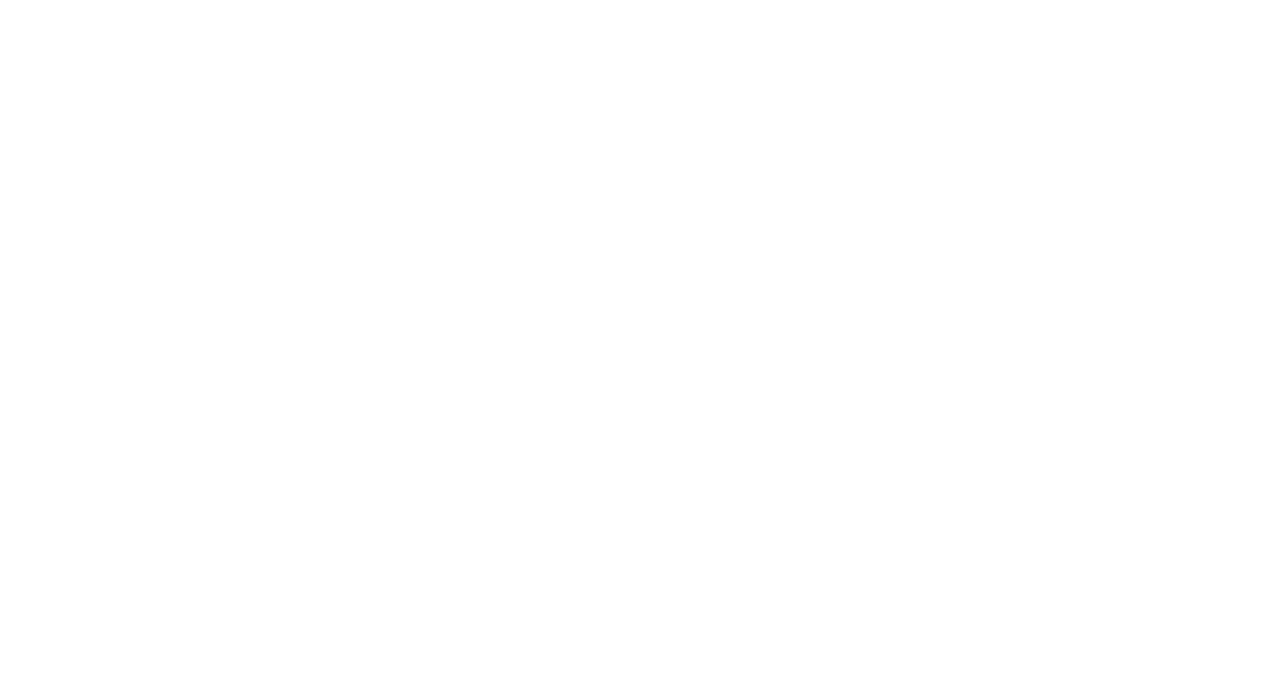
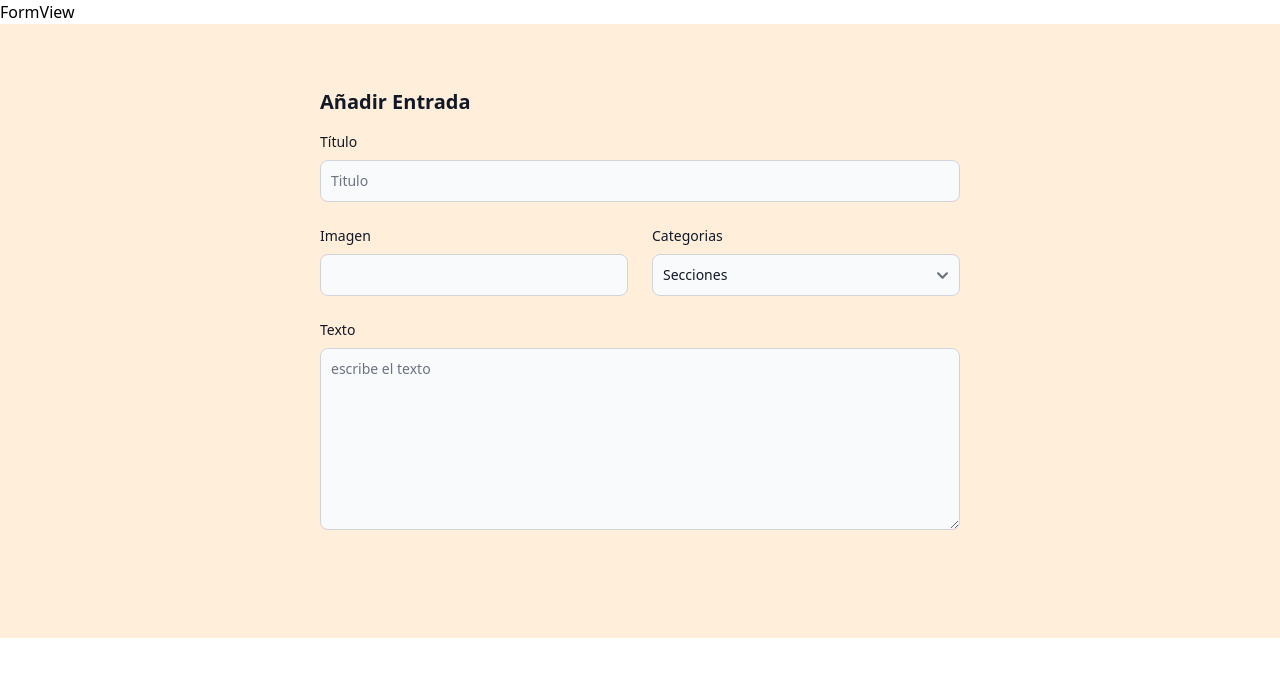
Before and after one commit to Vila71/P_personal_Blog_Frontend, a React (Vite) app: page /formview in a window 1280 px wide. Before the commit this address had no page. Shown: the top 676 px of the page. Built offline with nearby package versions, Linux system fonts and the light colour scheme; the HTML template or start-up script is replaced by a standard one.

Commit message:
create form

```diff
--- /dev/null
+++ b/src/components/molecules/Card.jsx
@@ -0,0 +1,21 @@
+import React from 'react';
+
+const Card = ({ imageValue, titleValue, bodyValue }) => {
+  return (
+    <div className="max-w-sm bg-white border border-gray-200 rounded-lg shadow dark:bg-gray-800 dark:border-gray-700">
+      <img className="rounded-t-lg w-full" src={imageValue} alt="Article" />
+      <div className="p-5">
+        <h5 className="mb-2 text-2xl font-bold tracking-tight text-gray-900 dark:text-white">{titleValue}</h5>
+        <p className="mb-3 font-normal text-gray-700 dark:text-gray-400">{bodyValue}</p>
+        <a href="#" className="inline-flex items-center px-3 py-2 text-sm font-medium text-center text-white bg-black rounded-lg hover:bg-blue-800 focus:ring-4 focus:outline-none focus:ring-blue-300 dark:bg-blue-600 dark:hover:bg-blue-700 dark:focus:ring-blue-800">
+          Read more
+          <svg className="rtl:rotate-180 w-3.5 h-3.5 ms-2" aria-hidden="true" xmlns="http://www.w3.org/2000/svg" fill="none" viewBox="0 0 14 10">
+            <path stroke="currentColor" strokeLinecap="round" strokeLinejoin="round" strokeWidth="2" d="M1 5h12m0 0L9 1m4 4L9 9"/>
+          </svg>
+        </a>
+      </div>
+    </div>
+  );
+}
+
+export default Card;
--- a/src/components/molecules/Footer.jsx
+++ b/src/components/molecules/Footer.jsx
@@ -1,39 +1,32 @@
-import React from 'react'
+import React from 'react';
 import { Link } from 'react-router-dom';
 
 const Footer = () => {
   return (
-
-
-<footer class="bg-beis rounded-lg shadow dark:bg-gray-900 ">
-    <div class="w-full max-w-screen-xl mx-auto p-4 md:py-8">
-        <div class="sm:flex sm:items-center sm:justify-between">
-            <a href="https://flowbite.com/" class="flex items-center mb-4 sm:mb-0 space-x-3 rtl:space-x-reverse">
-                <img src="src\assets\images\B(1) 1.png" class="h-16" alt="Flowbite Logo" />
-
-            </a>
-            <ul class="flex flex-wrap items-center mb-6 text-sm font-medium text-gray-500 sm:mb-0 dark:text-gray-400">
+    <footer className="bg-beis rounded-lg shadow dark:bg-gray-900 flex items-center justify-center w-full fixed bottom-0 inset-x-0 p-0 m-0">
+      <div className="w-full max-w-screen-xl mx-auto p-4 md:py-8">
+        <div className="md:flex sm:items-center sm:justify-between">
+          <Link to="https://flowbite.com/" className="flex items-center mb-4 sm:mb-0 space-x-3 rtl:space-x-reverse">
+            <img src="src\assets\images\B(1) 1.png" className="h-16" alt="Flowbite Logo" />
+          </Link>
+          <ul className="flex flex-wrap items-center mb-6 text-sm font-medium text-gray-500 sm:mb-0 dark:text-gray-400">
             <li>
-                    <a href="#" class="hover:underline me-4 md:me-6">Aviso Legal</a>
+              <Link to="#" className="hover:underline me-4 md:me-6">Aviso Legal</Link>
             </li>
             <li>
-                    <a href="#" class="hover:underline me-4 md:me-6">Aviso</a>
+              <Link to="#" className="hover:underline me-4 md:me-6">Aviso</Link>
             </li>
             <li>
-                    <a href="#" class="hover:underline me-4 md:me-6">politica de Privacidad</a>
+              <Link to="#" className="hover:underline me-4 md:me-6">Política de Privacidad</Link>
             </li>
             <li>
-                    <a href="#" class="hover:underline">Contacto</a>
+              <Link to="#" className="hover:underline">Contacto</Link>
             </li>
           </ul>
         </div>
-
-
       </div>
     </footer>
+  );
+};
 
-
-  )
-}
-
-export default Footer
+export default Footer;
--- /dev/null
+++ b/src/components/molecules/Form.jsx
@@ -0,0 +1,44 @@
+import React from 'react';
+
+const AddProductForm = () => {
+  return (
+    <section className="bg-beis dark:bg-gray-900">
+      <div className="py-8 px-4 mx-auto max-w-2xl lg:py-16">
+        <h2 className="mb-4 text-xl font-bold text-gray-900 dark:text-white">Añadir Entrada</h2>
+        <form action="#">
+          <div className="grid gap-4 sm:grid-cols-2 sm:gap-6">
+            <div className="sm:col-span-2">
+              <label htmlFor="name" className="block mb-2 text-sm font-medium text-gray-900 dark:text-white">Título</label>
+              <input type="text" name="name" id="name" className="bg-gray-50 border border-gray-300 text-gray-900 text-sm rounded-lg focus:ring-primary-600 focus:border-primary-600 block w-full p-2.5 dark:bg-gray-700 dark:border-gray-600 dark:placeholder-gray-400 dark:text-white dark:focus:ring-primary-500 dark:focus:border-primary-500" placeholder="Titulo" required />
+            </div>
+            <div className="w-full">
+              <label htmlFor="brand" className="block mb-2 text-sm font-medium text-gray-900 dark:text-white">Imagen</label>
+              <input type="text" name="brand" id="brand" className="bg-gray-50 border border-gray-300 text-gray-900 text-sm rounded-lg focus:ring-primary-600 focus:border-primary-600 block w-full p-2.5 dark:bg-gray-700 dark:border-gray-600 dark:placeholder-gray-400 dark:text-white dark:focus:ring-primary-500 dark:focus:border-primary-500" placeholder="" required />
+            </div>
+
+            <div>
+              <label htmlFor="category" className="block mb-2 text-sm font-medium text-gray-900 dark:text-white">Categorias</label>
+              <select id="category" className="bg-gray-50 border border-gray-300 text-gray-900 text-sm rounded-lg focus:ring-primary-500 focus:border-primary-500 block w-full p-2.5 dark:bg-gray-700 dark:border-gray-600 dark:placeholder-gray-400 dark:text-white dark:focus:ring-primary-500 dark:focus:border-primary-500">
+                <option defaultValue>Secciones</option>
+                <option value="TV">Conóceme</option>
+                <option value="PC">salud</option>
+                <option value="GA">Nutrición</option>
+                <option value="PH">Autocuidado</option>
+              </select>
+            </div>
+
+            <div className="sm:col-span-2">
+              <label htmlFor="description" className="block mb-2 text-sm font-medium text-gray-900 dark:text-white">Texto</label>
+              <textarea id="description" rows="8" className="block p-2.5 w-full text-sm text-gray-900 bg-gray-50 rounded-lg border border-gray-300 focus:ring-primary-500 focus:border-primary-500 dark:bg-gray-700 dark:border-gray-600 dark:placeholder-gray-400 dark:text-white dark:focus:ring-primary-500 dark:focus:border-primary-500" placeholder="escribe el texto" />
+            </div>
+          </div>
+          <button type="submit" className="inline-flex items-center px-5 py-2.5 mt-4 sm:mt-6 text-sm font-medium text-center text-white bg-primary-700 rounded-lg focus:ring-4 focus:ring-primary-200 dark:focus:ring-primary-900 hover:bg-primary-800">
+
+          </button>
+        </form>
+      </div>
+    </section>
+  );
+}
+
+export default AddProductForm;
--- a/src/components/molecules/Navbar.jsx
+++ b/src/components/molecules/Navbar.jsx
@@ -34,6 +34,9 @@
         <li>
           <a href="#" class="block py-2 px-3 text-gray-900 rounded hover:bg-gray-100 md:hover:bg-transparent md:border-0 md:hover:text-blue-700 md:p-0 dark:text-white md:dark:hover:text-blue-500 dark:hover:bg-gray-700 dark:hover:text-white md:dark:hover:bg-transparent">Autocuidado</a>
         </li>
+        <li>
+          <a href="#" class="block py-2 px-3 text-gray-900 rounded hover:bg-gray-100 md:hover:bg-transparent md:border-0 md:hover:text-blue-700 md:p-0 dark:text-white md:dark:hover:text-blue-500 dark:hover:bg-gray-700 dark:hover:text-white md:dark:hover:bg-transparent">Nueva Entrada</a>
+        </li>
       </ul>
     </div>
   </div>
--- /dev/null
+++ b/src/components/views/FormView.jsx
@@ -0,0 +1,14 @@
+// FormView.jsx
+import React from 'react';
+import AddProductForm from '../molecules/Form'; // Importa el formulario AddProductForm
+
+const FormView = () => {
+  return (
+    <div>
+      <h1>FormView</h1>
+      <AddProductForm /> {/* Renderiza el formulario dentro de FormView */}
+    </div>
+  );
+}
+
+export default FormView;
--- a/src/components/views/Home.jsx
+++ b/src/components/views/Home.jsx
@@ -1,15 +1,35 @@
-import React from 'react'
-import Navbar from '../molecules/Navbar'
-import Footer from '../molecules/Footer'
+import React from 'react';
+import Navbar from '../molecules/Navbar';
+import Footer from '../molecules/Footer';
+import Card from '../molecules/Card';
+import UseFetch from '../../service/UseFetch';
 
 const Home = () => {
+  const url = 'http://127.0.0.1:8000/api/articles/';
+  const { data } = UseFetch(url);
+
+  if (!data || !data.articles) {
+    return <>Loading</>;
+  }
+
+  const articles = data.articles.slice(0, 3);
   return (
     <>
-    <Navbar></Navbar>
-    <div>Home</div>
-    <Footer></Footer>
+      <Navbar />
+      <div className="container flex flex-wrap">
+        {articles.map((article) => (
+          <div key={article.id} className="w-full sm:w-1/2 md:w-1/2 lg:w-1/3 xl:w-1/3 p-2">
+            <Card
+            imageValue={article.image_url}
+              titleValue={article.title}
+              bodyValue={article.body}
+            />
+          </div>
+        ))}
+      </div>
+      <Footer />
     </>
-  )
-}
+  );
+};
 
-export default Home
+export default Home;
--- a/src/configuration/Router.jsx
+++ b/src/configuration/Router.jsx
@@ -2,11 +2,12 @@
 
 import React from 'react';
 import { BrowserRouter, Routes, Route } from 'react-router-dom';
-import Home  from '../components/views/Home';
+import Home from '../components/views/Home';
 import Conoceme from "../components/views/Conoceme";
 import Salud from '../components/views/Salud';
 import Nutricion from "../components/views/Nutricion";
 import Autocuidado from "../components/views/Autocuidado";
+import FormView from '../components/views/FormView';
 
 const App = () => {
   return (
@@ -19,6 +20,7 @@
           <Route path='/salud' element={<Salud/>} />
           <Route path='/nutricion' element={<Nutricion/>} />
           <Route path='/autocuidado' element={<Autocuidado/>} />
+          <Route path='/formview' element={<FormView/>}/>
         </Routes>
 
     </BrowserRouter>
```
Also changed, not shown: 1 other file (tests, documents, lock files or other folders). Lines whose indentation alone changed are shown as unchanged.
